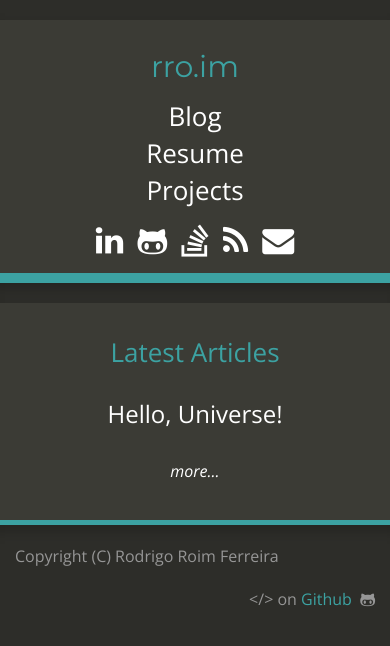
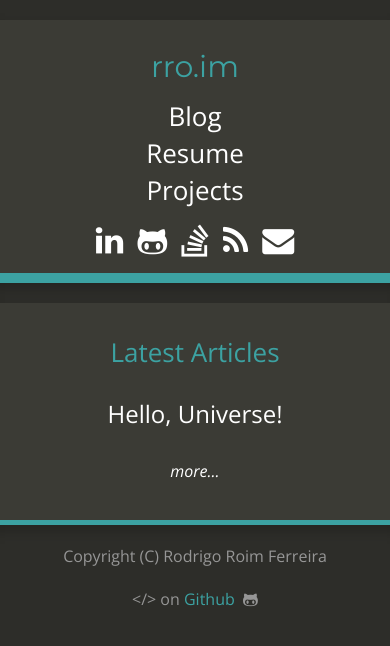
Before and after one commit to roim/roim.github.io, a Jekyll site: the page built from index.html, in a window 390 px wide. Shown: the top 646 px of the page. Built offline with Jekyll 4.4.1, drawn with Linux system fonts in a browser that asks for light colours; nearby versions of some CDN libraries; Markdown is read by kramdown in place of the engine named in the settings.

Commit message:
Center align footer text on small screens

```diff
--- a/css/style.scss
+++ b/css/style.scss
@@ -753,12 +753,18 @@ ul {
 
 
 .footer {
+  text-align: center;
+
   .footer-left {
-    text-align: left;
+    @media (min-width: $screen-lg-min) {
+      text-align: left;
+    }
   }
 
   .footer-right {
-    text-align: right;
+    @media (min-width: $screen-lg-min) {
+      text-align: right;
+    }
   }
 
   .fa-heart {
```
